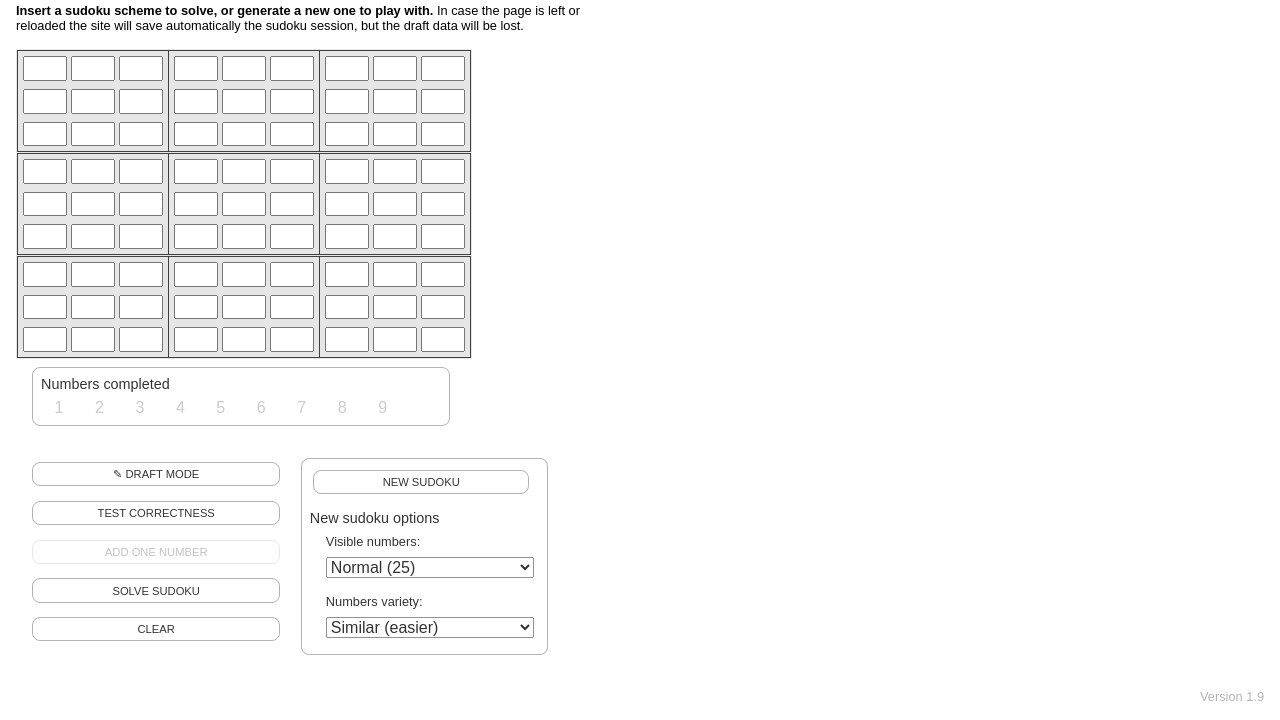
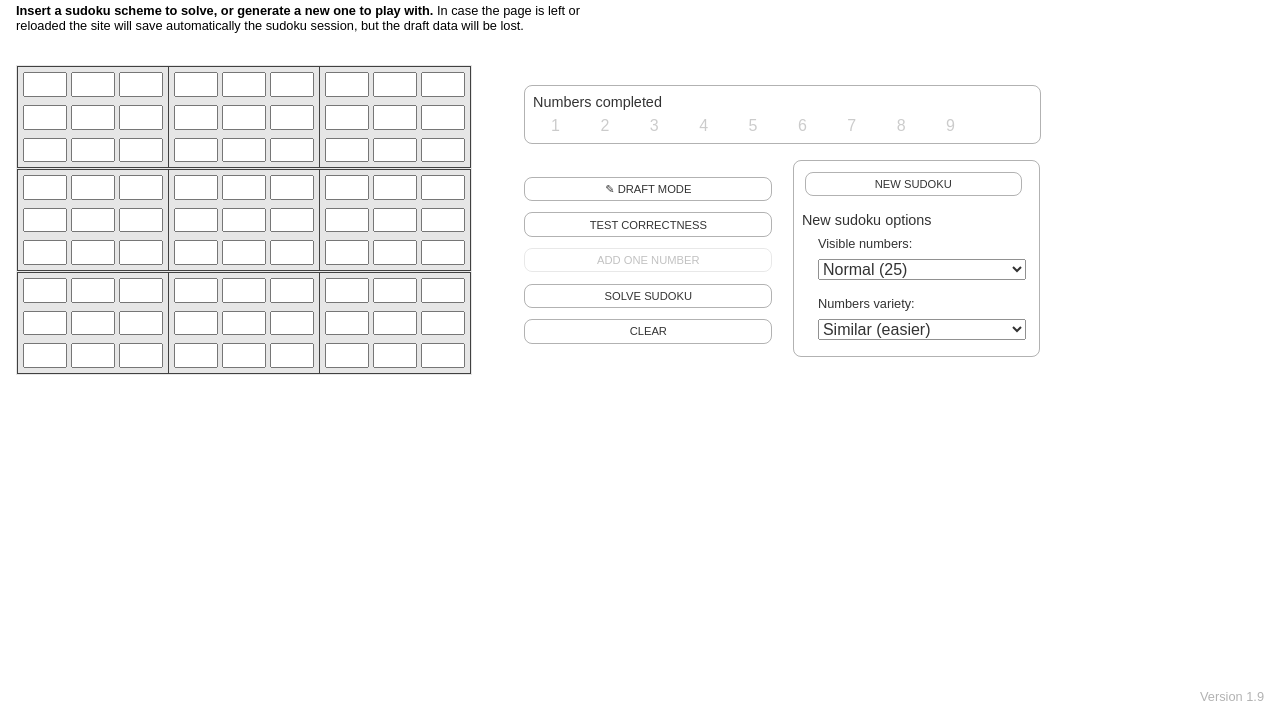
Before and after one commit to EmanueleUniroma2/sudoku, a plain HTML site: page index.html in a window 1280 px wide. Shown: the part 80-800 px from the top of the page. Drawn offline with Linux system fonts and the light colour scheme.

Commit message:
gen all update

```diff
--- a/index.html
+++ b/index.html
@@ -843,6 +843,19 @@
 				gotoPage(1);
 
 				document.body.style.opacity = "1";
+
+				window.addEventListener("resize",resize,true);
+				resize();
+			}
+
+			function resize(){
+				let w = document.getElementById("options_main_wrap");
+
+				if(w.offsetLeft > 50){
+					w.style.top = "-4rem";
+				}else{
+					w.style.top = "";
+				}
 			}
 
 
@@ -1107,8 +1120,8 @@
 				    color: rgba(0,0,0,0.8);
 				    border-radius: 0.5rem;
 				    font-size: 0.7rem;
-				    margin: 0 1rem;
-				    width: 15rem;
+    				margin: -0.2rem 1rem;
+			    	width: 15rem;
 				    text-align: center;
 				    padding: 0.2rem;
 				    cursor: pointer;
@@ -1186,14 +1199,15 @@
 					}
 					.main_table_wrap{
 						margin-bottom: 1rem;
+						display: inline-block;
 					}
 					.numbers_list_wrap{
 						border: 0.1rem solid rgba(0,0,0,0.3);
 				    border-radius: 0.5rem;
 				    margin: 0px 2rem;
 				    padding: 0.5rem;
-				    width: 35vw;
-				    max-width: 25rem;
+				    width: 55vw;
+				    max-width: 31.2rem;
 				    min-width: 14.4rem;
 					}
 					.numeber_list_el{
@@ -1209,7 +1223,8 @@
 						margin-bottom: 0.4rem;
 					}
 					.options_main_wrap{
-
+						display: inline-block;
+						position: relative;
 					}
 					.tool_top_bar{
 						border-bottom: 1px solid black;
@@ -1262,6 +1277,9 @@
 				<div id="main_table_wrap" class="main_table_wrap">
 	      	<table class="main_table" id="main_table"></table>
 					<input style="display:none;" type="text" id="last_input">
+				</div>
+
+				<div class="options_main_wrap" id="options_main_wrap">
 
 					<div class="numbers_list_wrap">
 						<div class="numbers_list_title"><span>Numbers completed</span><span class="sudoku-time" style="opacity:0;" id="timer"> - </span></div>
@@ -1275,9 +1293,6 @@
 						<div class="numeber_list_el">8</div>
 						<div class="numeber_list_el">9</div>
 					</div>
-				</div>
-
-				<div class="options_main_wrap">
 
 					<div class="buttons_wrapper">
 						<div class="button" onclick="showPaperMode();">&#9998; DRAFT MODE</div>
```
